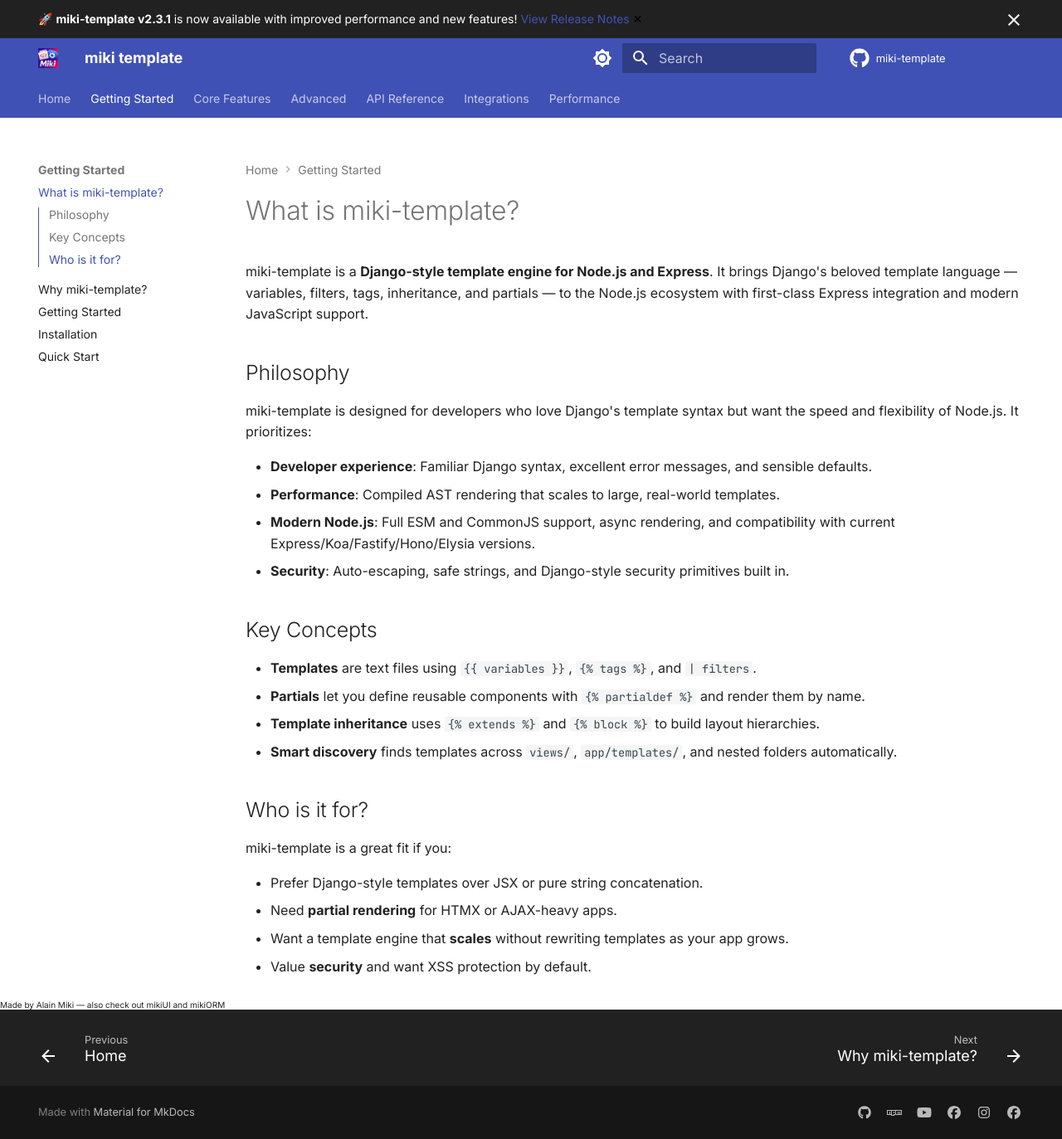
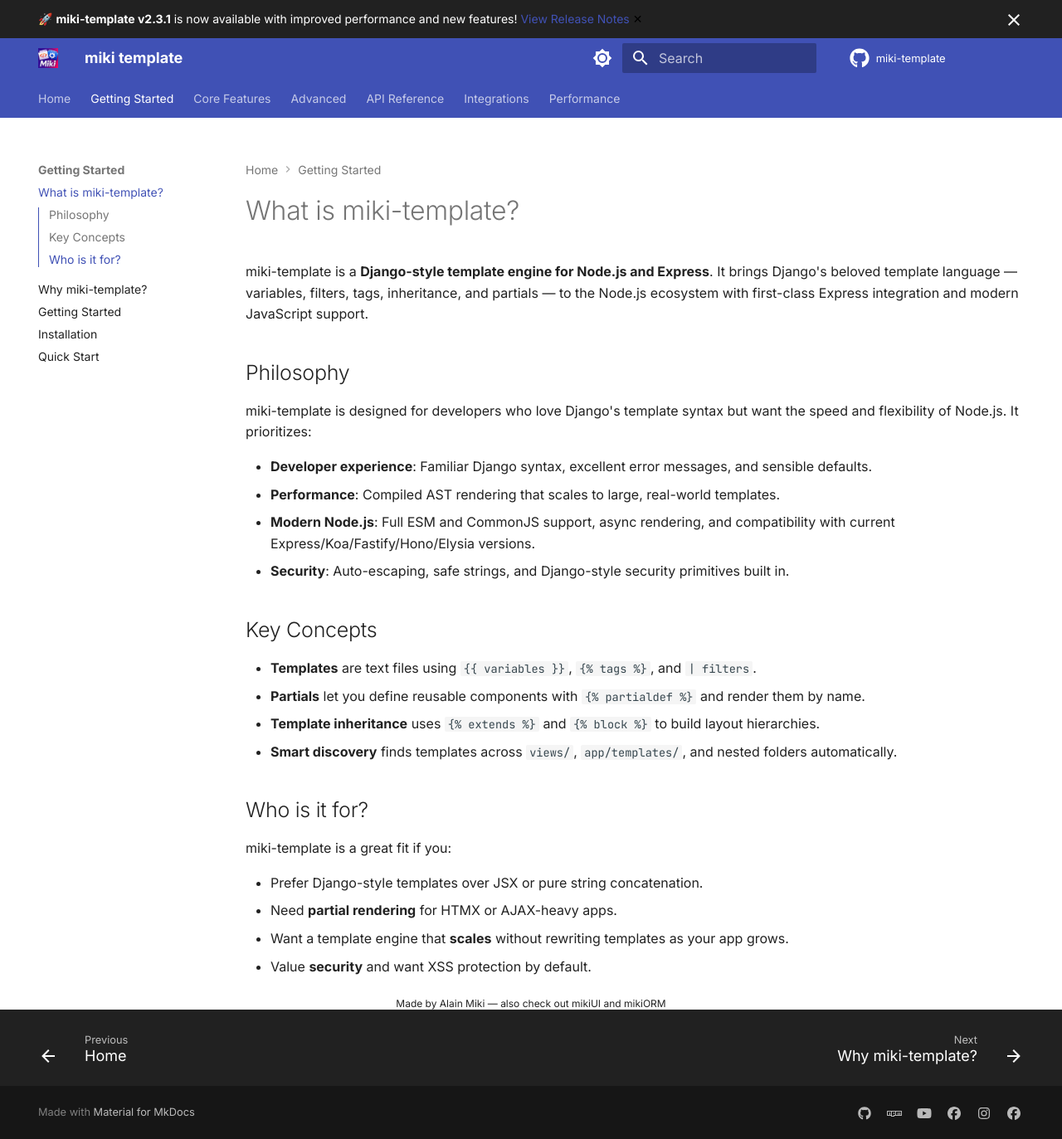
Before and after one commit to alainmiki/miki-template, an MkDocs documentation site: the page built from docs/guide/what-is-miki-template.md, in a window 1280 px wide and 1373 px high. Shown: the whole window at 83% size. Built offline with MkDocs 1.6.1 and Material for MkDocs 9.7.7, drawn with Linux system fonts in a browser that asks for light colours; comment, search, counter and statistics services are not loaded; the version menu is left out.

Commit message:
style(ui): center footer credits and increase font size
Update the footer credits in the main template to improve visibility and alignment. Added accessibility role, centered the text, and increased the font size with additional padding.

```diff
--- a/overrides/main.html
+++ b/overrides/main.html
@@ -26,8 +26,8 @@
 {% endblock %}
 
 {% block footer %}
-<div class="md-footer__credits">
-  <span class="md-footer__credits-text">
+<div class="md-footer__credits" role="contentinfo" style="text-align: center;">
+  <span class="md-footer__credits-text" style="font-size: larger;padding:12px  0;">
     Made by <a href="https://github.com/alainmiki">Alain Miki</a> — also check out <a href="https://github.com/alainmiki/mikiUI">mikiUI</a> and <a href="https://github.com/alainmiki/mikiORM">mikiORM</a>
   </span>
 </div>
```
